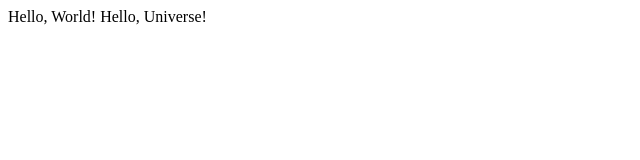
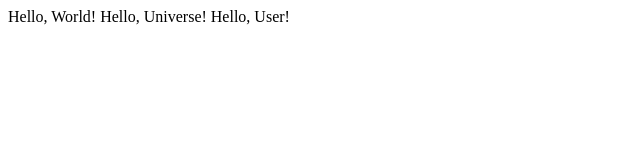
Before and after one commit to Shashidhar-11/first-code-on-git, a plain HTML site: page hello.html in a window 1280 px wide. Shown: the whole page, without its empty margins (0-640 px from the left). Drawn offline with Linux system fonts and the light colour scheme.

Commit message:
third line of hello

```diff
--- a/hello.html
+++ b/hello.html
@@ -6,5 +6,6 @@
     <body>
         Hello, World!
         Hello, Universe!
+        Hello, User!
     </body>
 </html>
```
